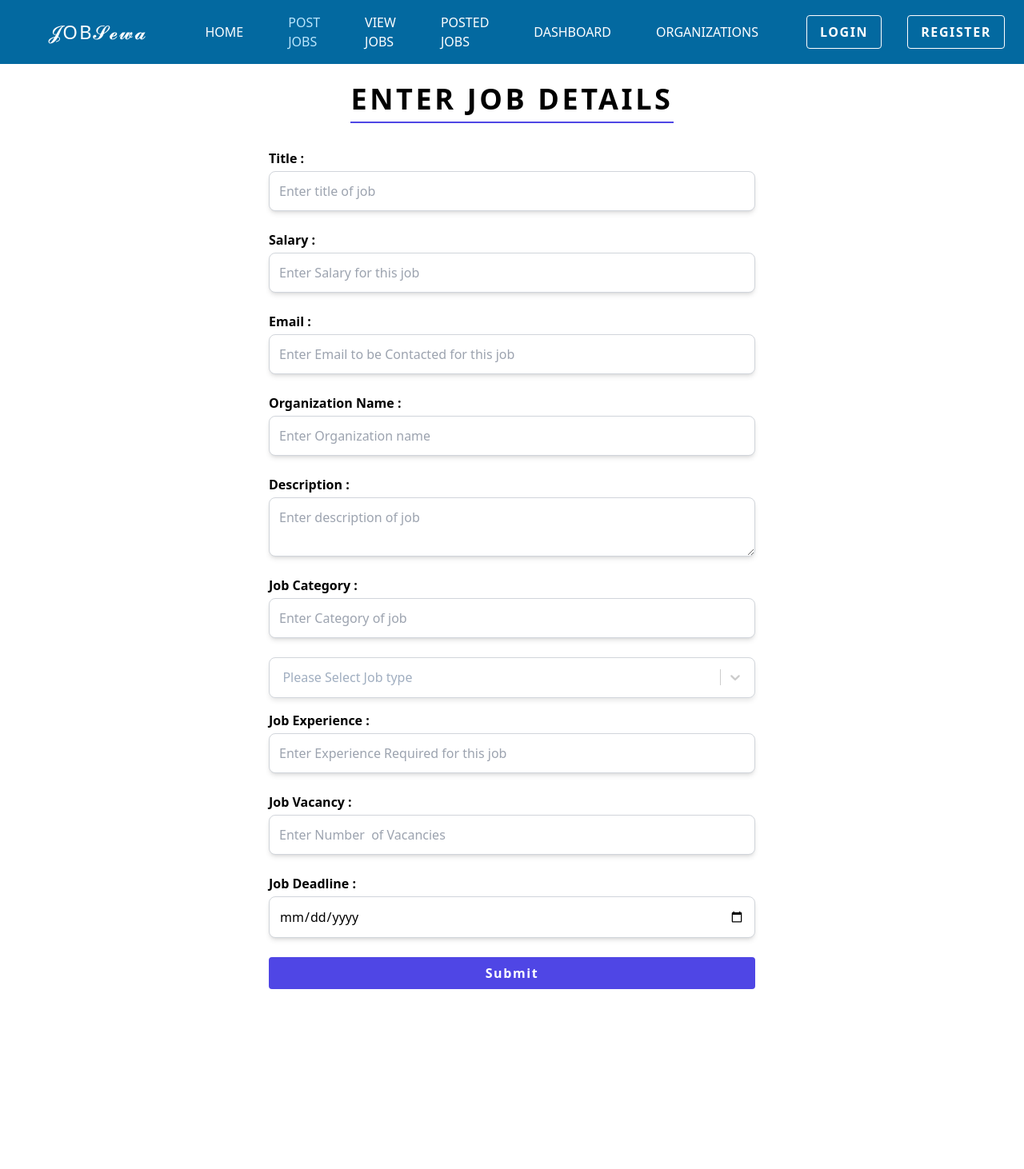
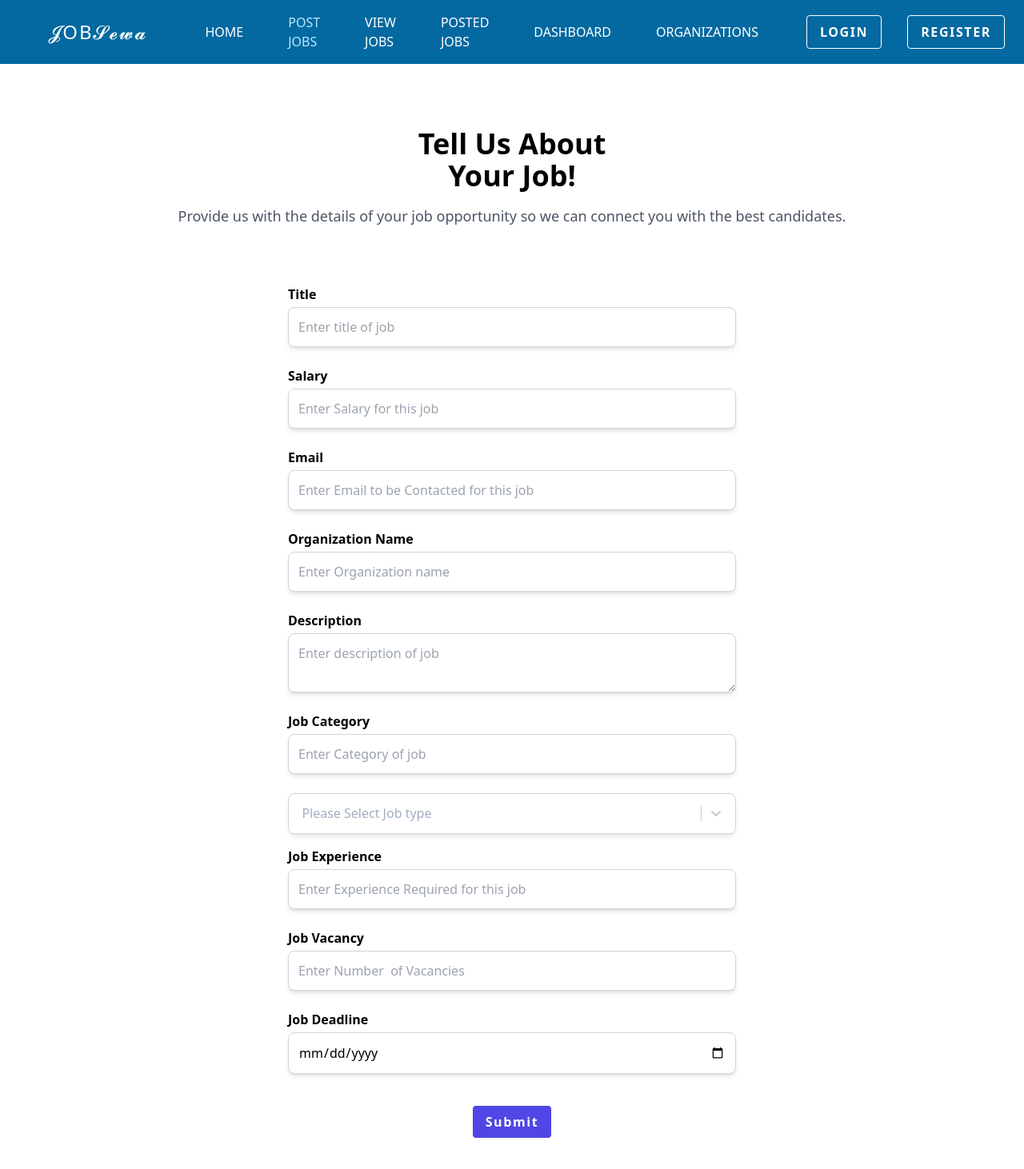
Before and after one commit to Devmangrani/JobSewa, a Next.js app: page /frontend/postAJob in a window 1280 px wide. Shown: the top 1462 px of the page at 80% size. Before the commit the page ends 1317 px from the top, so only its background shows below. Built offline with nearby package versions, Linux system fonts and the light colour scheme.

Commit message:
changed the header content and include a brief description

```diff
--- a/pages/frontend/postAJob.jsx
+++ b/pages/frontend/postAJob.jsx
@@ -114,16 +114,19 @@ export default function PostAJob() {
     <>
       <NavBar />
       <div className="w-full  py-20 flex items-center  justify-center flex-col">
-        <h1 className="text-xl mt-4 uppercase tracking-widest border-b-2 border-b-indigo-600 py-2 font-semibold mb-8 md:text-2xl lg:text-4xl">
-          Enter Job Details
+        <h1 className="text-xl mt-20 text-center leading-snug font-semibold mb-2 md:text-2xl lg:text-4xl">
+        Tell Us About <br className="hidden md:inline" /> Your Job!
         </h1>
+        <p className="mt-2  text-lg text-gray-600">
+         Provide us with the details of your job opportunity so we can connect you with the best candidates.
+        </p>
         <form
           onSubmit={handleSubmit}
-          className="sm:w-1/2 w-full px-4 mx-4  h-full"
+          className="sm:w-1/2 w-full px-10 py-8 bg-white rounded-lg mt-10"
         >
           <div className="w-full mb-4  flex flex-col items-start justify-center">
             <label htmlFor="title" className="mb-1 text-base font-semibold">
-              Title :
+              Title
             </label>
             <input
               onChange={(e) =>
@@ -140,7 +143,7 @@ export default function PostAJob() {
           </div>
           <div className="w-full mb-4  flex flex-col items-start justify-center">
             <label htmlFor="salary" className="mb-1 text-base font-semibold">
-              Salary :
+              Salary
             </label>
             <input
               onChange={(e) =>
@@ -157,7 +160,7 @@ export default function PostAJob() {
           </div>
           <div className="w-full mb-4  flex flex-col items-start justify-center">
             <label htmlFor="email" className="mb-1 text-base font-semibold">
-              Email :
+              Email
             </label>
             <input
               onChange={(e) =>
@@ -174,7 +177,7 @@ export default function PostAJob() {
           </div>
           <div className="w-full mb-4  flex flex-col items-start justify-center">
             <label htmlFor="company" className="mb-1 text-base font-semibold">
-              Organization Name :
+              Organization Name
             </label>
             <input
               onChange={(e) =>
@@ -194,7 +197,7 @@ export default function PostAJob() {
               htmlFor="description"
               className="mb-1 text-base font-semibold"
             >
-              Description :
+              Description
             </label>
             <textarea
               onChange={(e) =>
@@ -215,7 +218,7 @@ export default function PostAJob() {
               htmlFor="jobCategory"
               className="mb-1 text-base font-semibold"
             >
-              Job Category :
+              Job Category
             </label>
             <input
               onChange={(e) =>
@@ -241,11 +244,6 @@ export default function PostAJob() {
                   borderRadius: '0.5rem',
                   padding: '0.4rem',
                   boxShadow: '0 4px 6px -1px rgba(0, 0, 0, 0.1)',
-                  '&:focus': {
-                      outline: 'none',
-                      ring: '2',
-                      ringColor: 'INDIGO-50',
-                  },
               }),
               placeholder: (defaultsyle) => ({
                 ...defaultsyle,
@@ -264,7 +262,7 @@ export default function PostAJob() {
               htmlFor="jobExperience"
               className="mb-1 text-base font-semibold"
             >
-              Job Experience :
+              Job Experience
             </label>
             <input
               onChange={(e) =>
@@ -281,7 +279,7 @@ export default function PostAJob() {
           </div>
           <div className="w-full mb-4  flex flex-col items-start justify-center">
             <label htmlFor="jobva" className="mb-1 text-base font-semibold">
-              Job Vacancy :
+              Job Vacancy
             </label>
             <input
               onChange={(e) =>
@@ -298,7 +296,7 @@ export default function PostAJob() {
           </div>
           <div className="w-full mb-4  flex flex-col items-start justify-center">
             <label htmlFor="jobva" className="mb-1 text-base font-semibold">
-              Job Deadline :
+              Job Deadline
             </label>
             <input
               onChange={(e) =>
@@ -312,13 +310,17 @@ export default function PostAJob() {
             {error.job_deadline && (
               <p className="text-sm text-red-500">{error.job_deadline}</p>
             )}
+          </div >
+
+          <div className="flex justify-center mt-8">
+            <button
+              type="submit"
+              className="py-2 px-4 rounded bg-indigo-600 text-white font-semibold tracking-widest mx-auto hover:bg-indigo-500 transition duration-200"
+            >
+              Submit
+            </button>
           </div>
-          <button
-            type="submit"
-            className="w-full py-2 rounded bg-indigo-600 text-white font-semibold tracking-widest"
-          >
-            Submit
-          </button>
+
         </form>
       </div>
       <ToastContainer />
```
